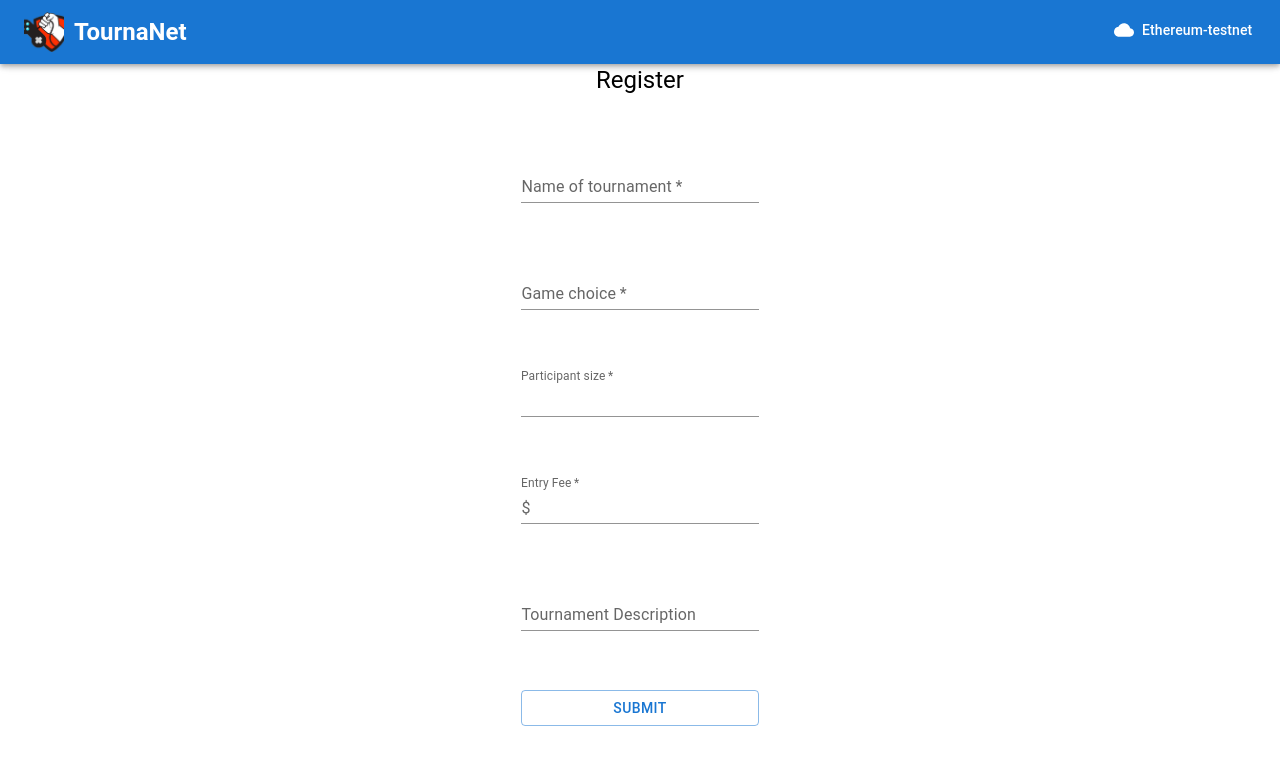
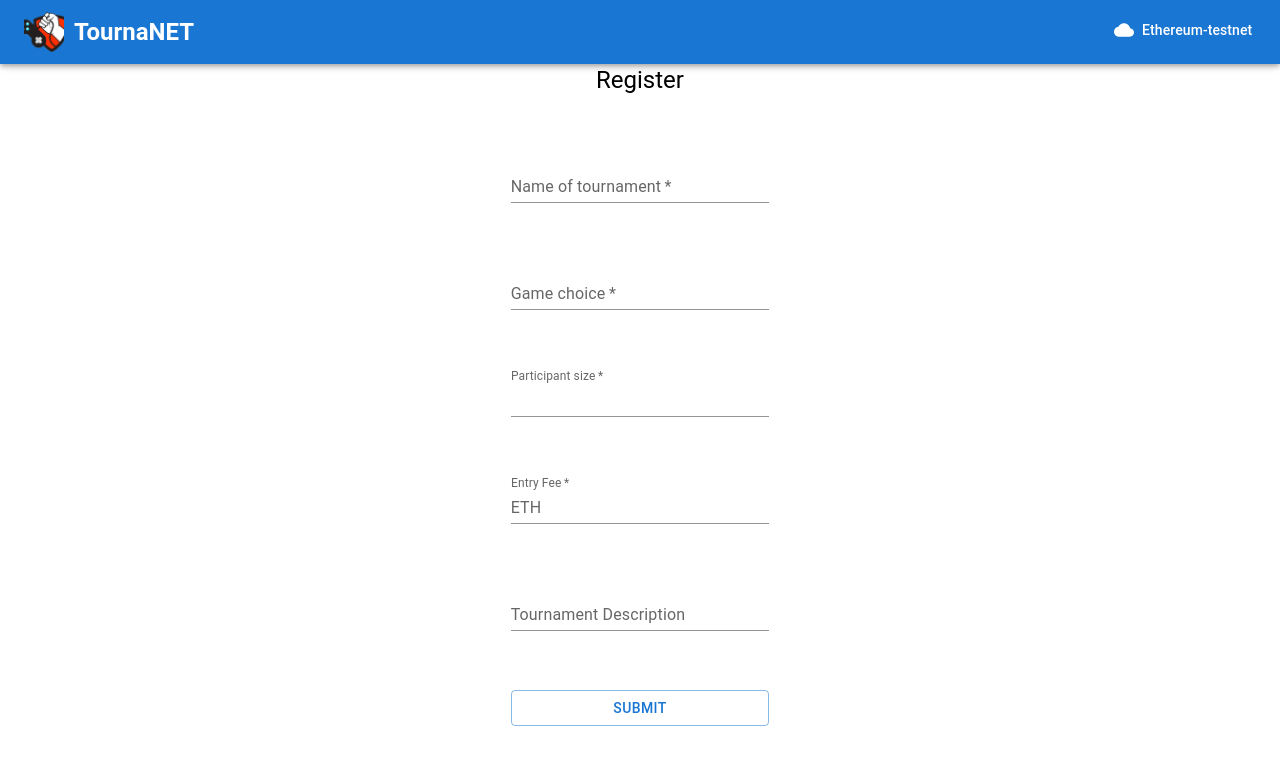
Before and after one commit to nathanclough/hwtx2022, a React (Create React App) app: page /tournaments/create in a window 1280 px wide. Shown: the top 764 px of the page. Built offline with nearby package versions, Linux system fonts and the light colour scheme.

Commit message:
Minor changes

```diff
--- a/src/Components/Logo/Logo.jsx
+++ b/src/Components/Logo/Logo.jsx
@@ -17,7 +17,7 @@ function Logo(props) {
         </div>
         <div>
             <Typography variant="h2" component="div" gutterBottom align='center' color='black' fontWeight={'bold'}>
-            TournaNet
+            TournaNET
             </Typography>
             <Typography variant="h4" component="div" gutterBottom align='center' color='black'>
             Secure Gaming
--- a/src/Components/Navbar/Navbar.jsx
+++ b/src/Components/Navbar/Navbar.jsx
@@ -18,7 +18,7 @@ function Navbar(props) {
         <Toolbar>
             <Avatar src={GamingLogo} onClick={() => {redirect("/")}} sx={{cursor:'pointer'}} variant="square"/>
             <Typography onClick={() => {redirect("/")}} variant="h5" style={{paddingLeft: "10px"}} component="div" sx={{ flexGrow: 1, cursor:'pointer'}} fontWeight={'bold'}>
-                TournaNet
+                TournaNET
             </Typography>
             <Grid width={150} container direction={'row'} spacing={1}>
                 <Grid item>
--- a/src/Pages/CreateTourn.jsx
+++ b/src/Pages/CreateTourn.jsx
@@ -96,7 +96,7 @@ export default function FormPropsTextFields() {
         <TextField
           required
           InputProps={{
-            startAdornment: <InputAdornment position="start">$</InputAdornment>
+            startAdornment: <InputAdornment position="start">ETH</InputAdornment>
           }}
           id="standard-required"
           label="Entry Fee"
```
